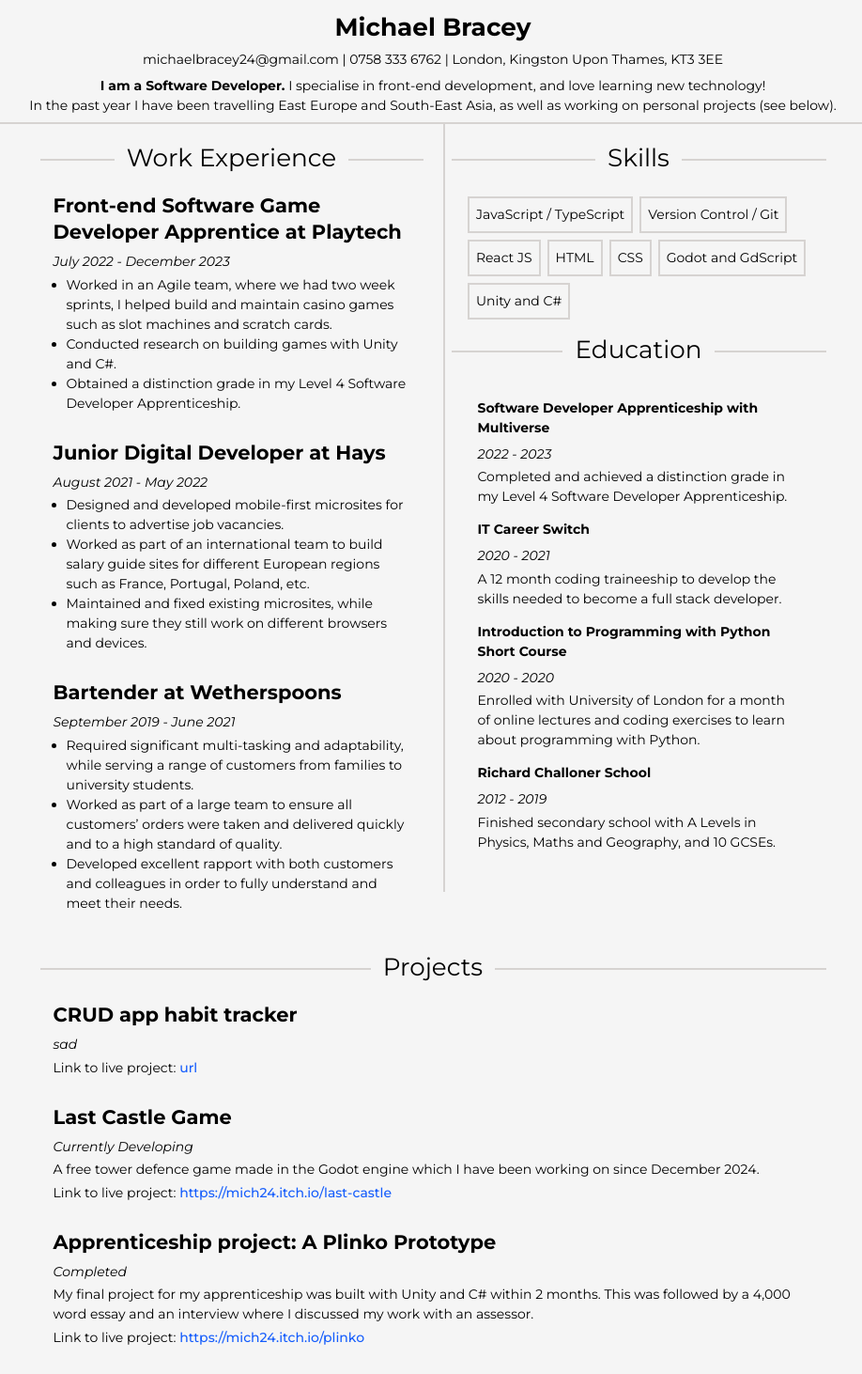
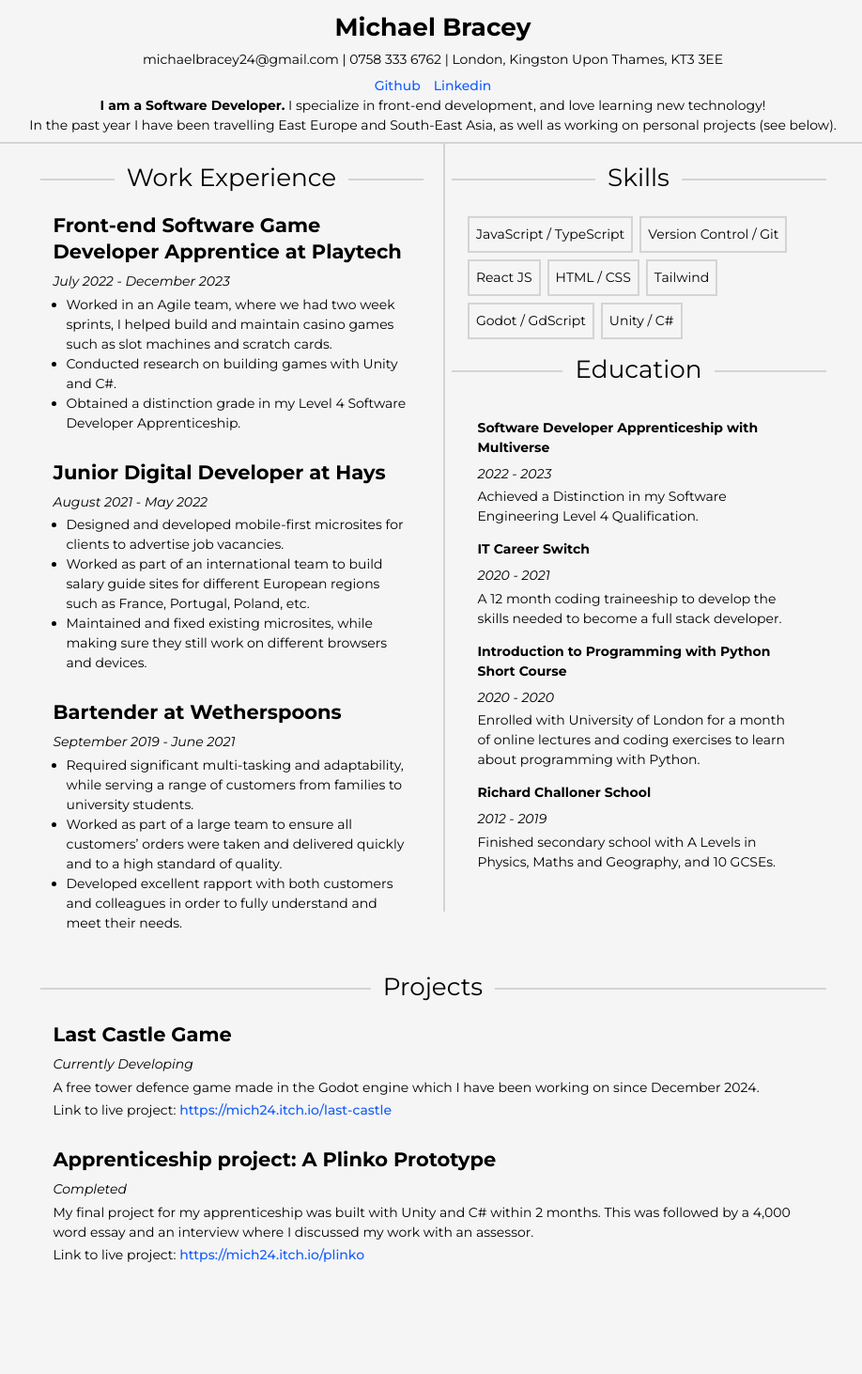
Before and after one commit to Mbrace1/michael-bracey-portfolio, a React (Vite) app: page / in a window 1280 px wide. Shown: the whole page at 94% size, without its empty margins (179-1097 px from the left). After the commit the page ends 1374 px from the top, so only its background shows below. Built offline with nearby package versions, Linux system fonts and the light colour scheme.

Commit message:
updates to socials and some text

```diff
--- a/cv-data.json
+++ b/cv-data.json
@@ -5,23 +5,16 @@
     "email": "michaelbracey24@gmail.com",
     "telephone": "0758 333 6762",
     "address": "London, Kingston Upon Thames, KT3 3EE",
-    "summary_1": "I specialise in front-end development, and love learning new technology!",
+    "summary_1": "I specialize in front-end development, and love learning new technology!",
     "summary_2":"In the past year I have been travelling East Europe and South-East Asia, as well as working on personal projects (see below).",
     "social": [
         {
-            "name": "Portfolio",
-            "url": null,
-            "svg_path": "img/globe.svg"
-        },
-        {
             "name": "Github",
-            "url": "https://github.com/Mbrace1/",
-            "svg_path": "img/globe.svg"
+            "url": "https://github.com/Mbrace1/"
         },
         {
             "name": "Linkedin",
-            "url": "https://www.linkedin.com/in/michael-bracey24/",
-            "svg_path": "img/globe.svg"
+            "url": "https://www.linkedin.com/in/michael-bracey24/"
         }
     ],
     "work_experience": [
@@ -64,13 +57,6 @@
     ],
     "projects": [
         {
-            "name": "CRUD app habit tracker",
-            "summary": "",
-            "img": "",
-            "progress": "sad",
-            "link": "url"
-        },
-        {
             "name": "Last Castle Game",
             "summary": "A free tower defence game made in the Godot engine which I have been working on since December 2024.",
             "img": "",
@@ -96,22 +82,22 @@
             "name": "React JS"
         },
         {
-            "name": "HTML"
+            "name": "HTML / CSS"
         },
         {
-            "name": "CSS"
+            "name": "Tailwind"
         },
         {
-            "name": "Godot and GdScript"
+            "name": "Godot / GdScript"
         },
         {
-            "name": "Unity and C#"
+            "name": "Unity / C#"
         }
     ],
     "education": [
         {
             "name": "Software Developer Apprenticeship with Multiverse",
-            "summary": "Completed and achieved a distinction grade in my Level 4 Software Developer Apprenticeship.",
+            "summary": "Achieved a Distinction in my Software Engineering Level 4 Qualification.",
             "start_date": "2022",
             "end_date": "2023"
         },
--- a/index.html
+++ b/index.html
@@ -4,7 +4,7 @@
     <meta charset="UTF-8" />
     <link rel="icon" type="image/svg+xml" href="/vite.svg" />
     <meta name="viewport" content="width=device-width, initial-scale=1.0" />
-    <title>Curriculum Vitae</title>
+    <title>Michael Bracey Curriculum Vitae</title>
   </head>
   <body>
     <div id="root"></div>
--- a/src/App.jsx
+++ b/src/App.jsx
@@ -12,6 +12,11 @@ function App() {
       <header className='p-2 border-b-2 border-b-stone-300 text-center'>
         <h1 className='text-3xl mb-2 font-bold'>{CV.name}</h1>
         <p className='mb-2'>{`${CV.email} | ${CV.telephone} | ${CV.address}`}</p>
+        <p>{CV.social.map((s) => {
+          return <a className="mx-2 font-medium text-blue-600 dark:text-blue-500 hover:underline"
+          href={s.url} target="_blank" rel="noopener noreferrer">{s.name}</a>
+        })}
+        </p>
         <p><b>{`I am a ${CV.job_title}.`}</b> {CV.summary_1}</p>
         <p>{`${CV.summary_2}`}</p>
       </header>
```
